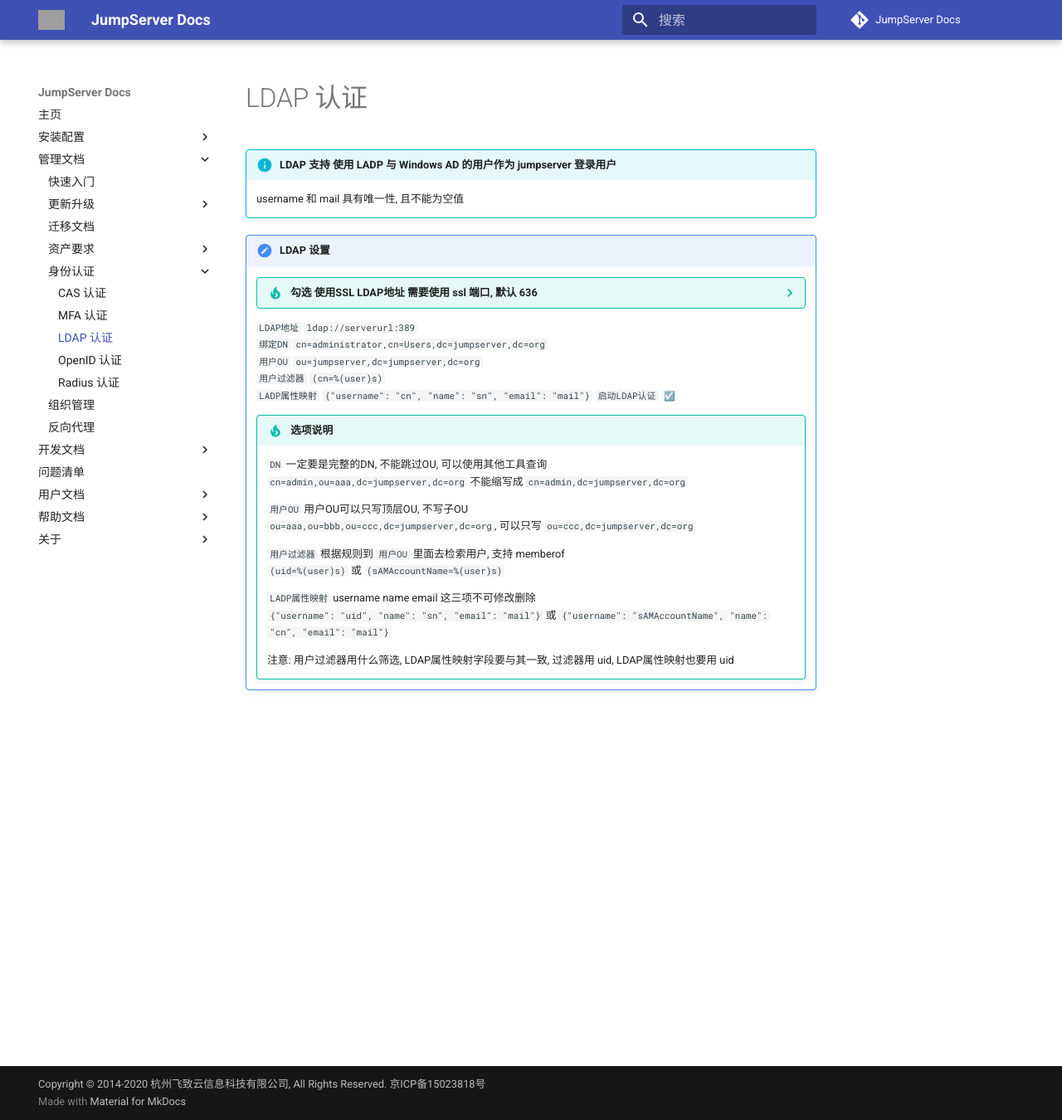
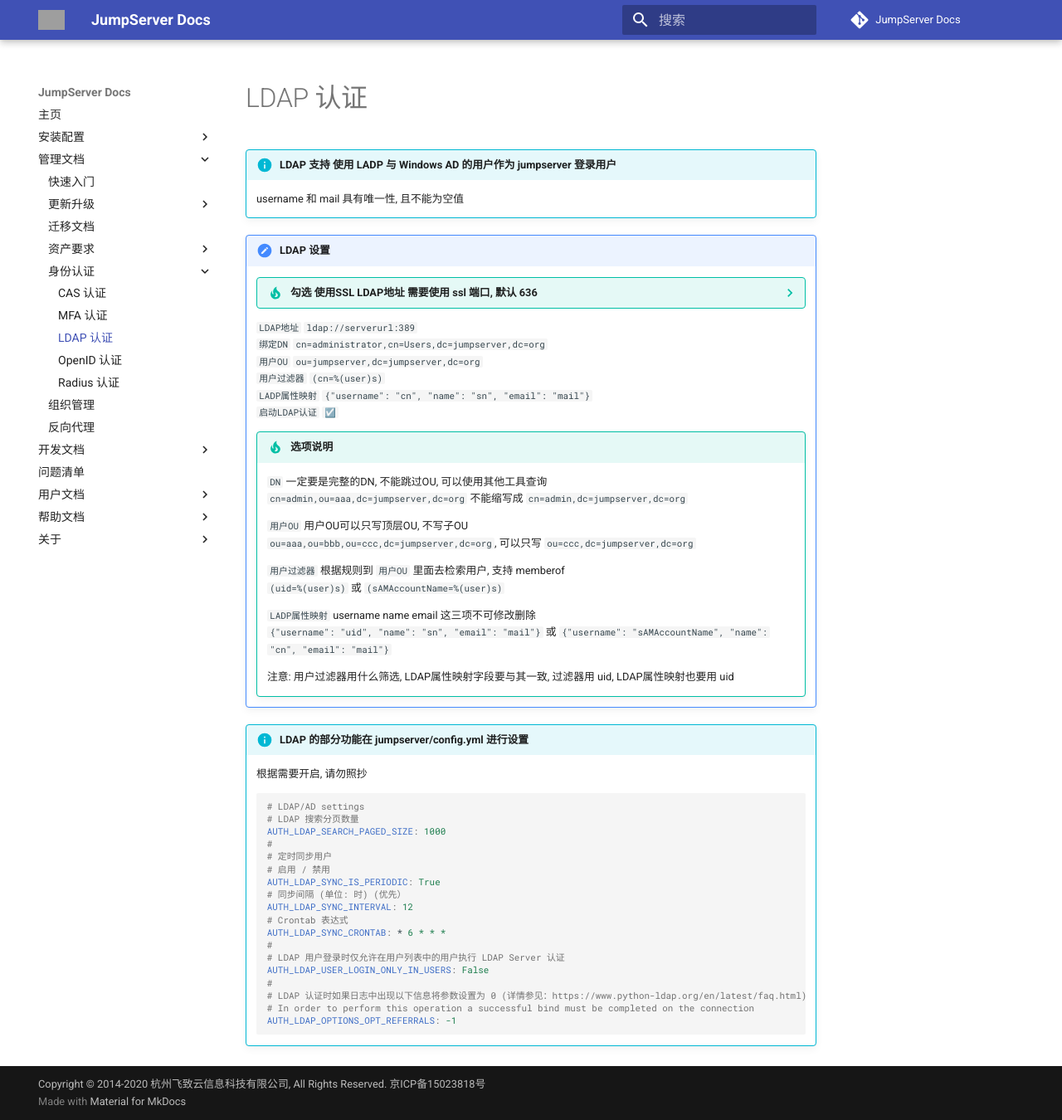
Before and after one commit to wojiushixiaobai/jms_docs, an MkDocs documentation site: the page built from docs/admin-guide/authentication/ldap.md, in a window 1280 px wide and 1350 px high. Shown: the whole window at 83% size. Built offline with MkDocs 1.6.1 and Material for MkDocs 9.7.7, drawn with Linux system fonts in a browser that asks for light colours; comment, search, counter and statistics services are not loaded; grey boxes are pictures that could not be loaded.

Commit message:
[Update]更新

````diff
--- a/docs/admin-guide/authentication/ldap.md
+++ b/docs/admin-guide/authentication/ldap.md
@@ -28,3 +28,27 @@
         `{"username": "uid", "name": "sn", "email": "mail"}` 或 `{"username": "sAMAccountName", "name": "cn", "email": "mail"}`
 
         注意: 用户过滤器用什么筛选, LDAP属性映射字段要与其一致, 过滤器用 uid, LDAP属性映射也要用 uid
+
+
+!!! info "LDAP 的部分功能在 jumpserver/config.yml 进行设置"
+    根据需要开启, 请勿照抄
+    ```yaml
+    # LDAP/AD settings
+    # LDAP 搜索分页数量
+    AUTH_LDAP_SEARCH_PAGED_SIZE: 1000
+    #
+    # 定时同步用户
+    # 启用 / 禁用
+    AUTH_LDAP_SYNC_IS_PERIODIC: True
+    # 同步间隔 (单位: 时) (优先）
+    AUTH_LDAP_SYNC_INTERVAL: 12
+    # Crontab 表达式
+    AUTH_LDAP_SYNC_CRONTAB: * 6 * * *
+    #
+    # LDAP 用户登录时仅允许在用户列表中的用户执行 LDAP Server 认证
+    AUTH_LDAP_USER_LOGIN_ONLY_IN_USERS: False
+    #
+    # LDAP 认证时如果日志中出现以下信息将参数设置为 0 (详情参见：https://www.python-ldap.org/en/latest/faq.html)
+    # In order to perform this operation a successful bind must be completed on the connection
+    AUTH_LDAP_OPTIONS_OPT_REFERRALS: -1
+    ```
````
